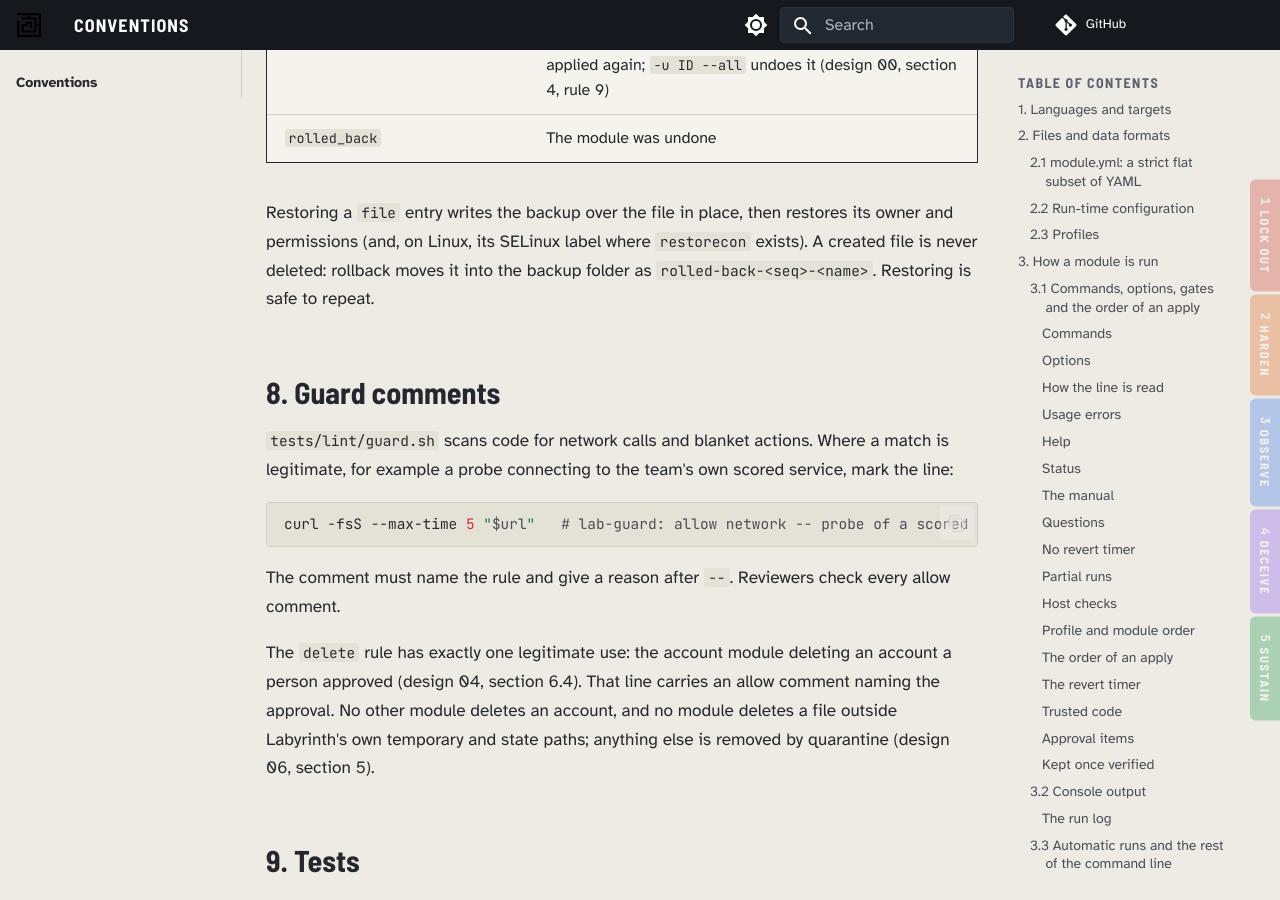
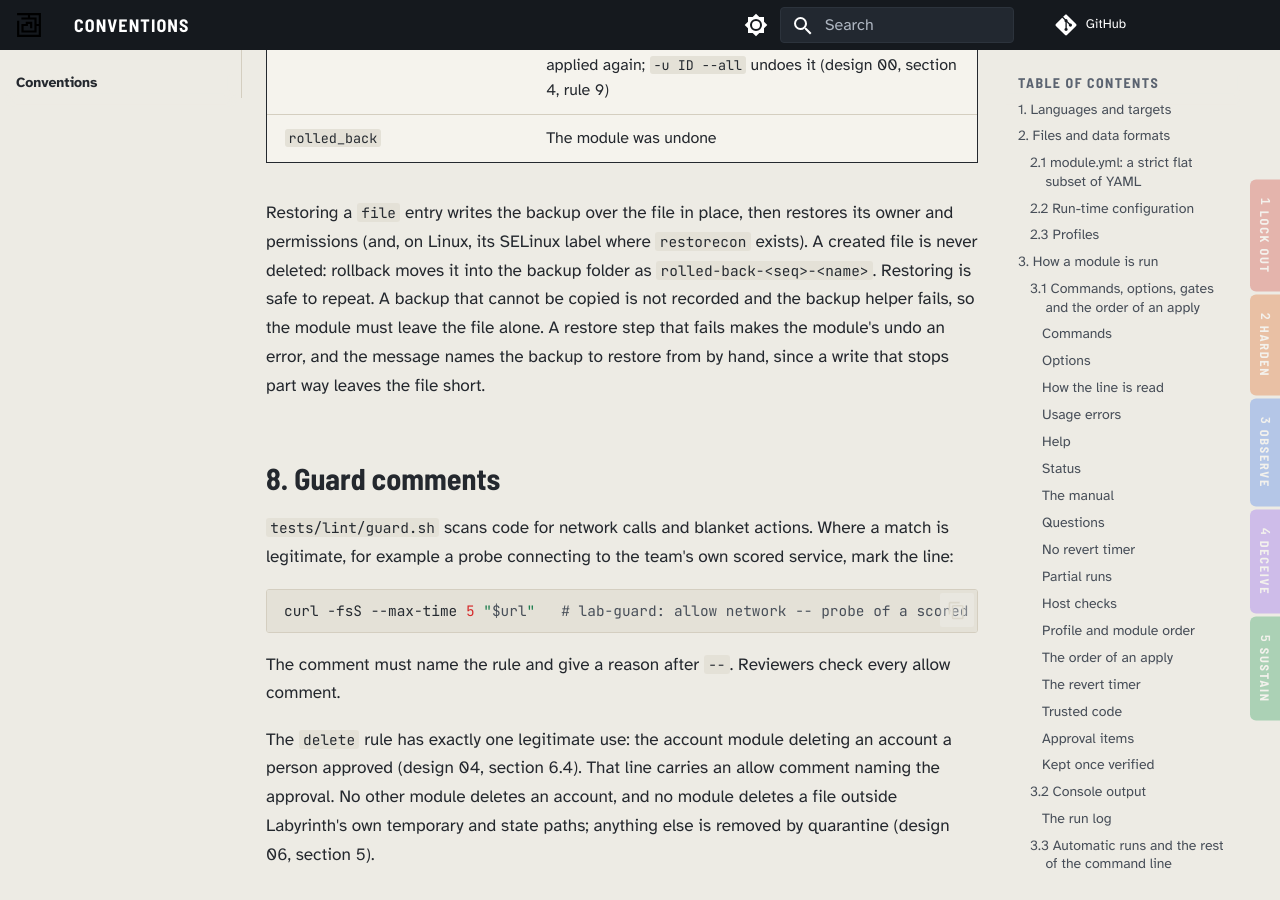
Before and after one commit to dotnetdork/Labyrinth, an MkDocs documentation site: the page built from docs/Conventions.md, in a window 1280 px wide and 900 px high, scrolled down 40660 px. Built offline with MkDocs 1.6.1 and Material for MkDocs 9.7.7, drawn with Linux system fonts in a browser that asks for light colours; comment, search, counter and statistics services are not loaded.

Commit message:
Check each step of the Linux backup and restore helpers
A backup that cannot be copied is no longer recorded, and a restore step
that fails now fails the undo and names the backup to restore from.

Fixes #166

```diff
--- a/docs/Conventions.md
+++ b/docs/Conventions.md
@@ -563,7 +563,7 @@ The manifest is `<state>/runs/<run>/manifest.jsonl`, one JSON object per line, e
 | `module_kept` | The module verified and no scored service got worse, so it is kept: `-u ID` and the revert timer leave it alone until it is applied again; `-u ID --all` undoes it (design 00, section 4, rule 9) |
 | `rolled_back` | The module was undone |
 
-Restoring a `file` entry writes the backup over the file in place, then restores its owner and permissions (and, on Linux, its SELinux label where `restorecon` exists). A created file is never deleted: rollback moves it into the backup folder as `rolled-back-<seq>-<name>`. Restoring is safe to repeat.
+Restoring a `file` entry writes the backup over the file in place, then restores its owner and permissions (and, on Linux, its SELinux label where `restorecon` exists). A created file is never deleted: rollback moves it into the backup folder as `rolled-back-<seq>-<name>`. Restoring is safe to repeat. A backup that cannot be copied is not recorded and the backup helper fails, so the module must leave the file alone. A restore step that fails makes the module's undo an error, and the message names the backup to restore from by hand, since a write that stops part way leaves the file short.
 
 ## 8. Guard comments
 
```
Also changed, not shown: 2 other files.
